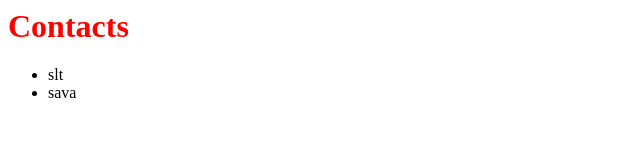
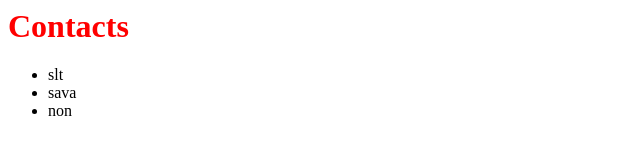
Before and after one commit to mathieuwitkowski/TdGit, a plain HTML site: page contact.html in a window 1280 px wide. Shown: the full height of the page, 0-640 px from the left. Drawn offline with Linux system fonts and the light colour scheme.

Commit message:
update liste des contacts

```diff
--- a/contact.html
+++ b/contact.html
@@ -8,6 +8,7 @@
 <ul>
 	<li>slt</li>
 	<li>sava</li>
+	<li>non</li>
 </ul>
 </body>
 </html>
```
